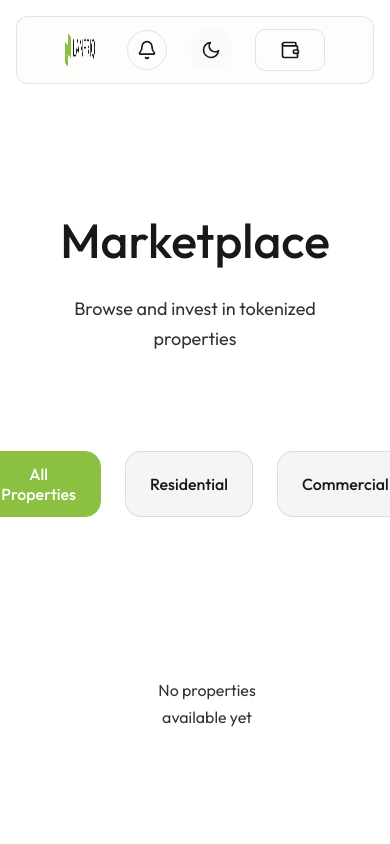
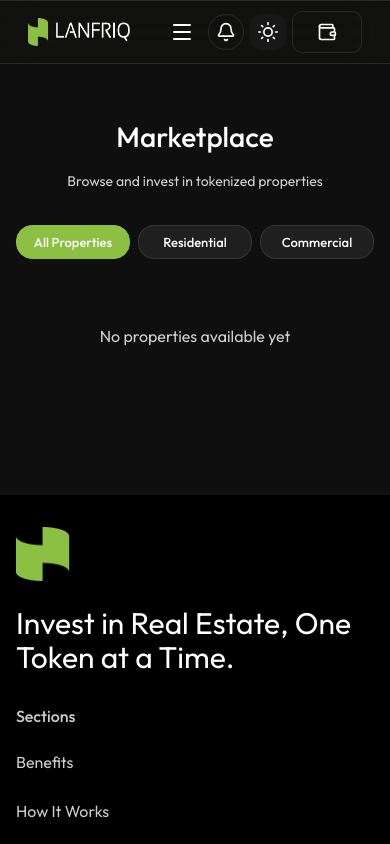
Before and after one commit to abdussalam-mustapha/lanfriq, a React (Vite) app in the folder frontend/lanfriq/: page /marketplace in a window 390 px wide. Shown: the top 844 px of the page. Built offline with nearby package versions, Linux system fonts and the light colour scheme.

Commit message:
fix up landing page

```diff
--- a/frontend/lanfriq/src/components/layout/Header.css
+++ b/frontend/lanfriq/src/components/layout/Header.css
@@ -73,6 +73,50 @@
 
 .nav__icon-btn:hover {
   background-color: var(--color-surface);
+  color: var(--color-primary);
+}
+
+.nav__mobile-menu-btn {
+  display: none;
+  align-items: center;
+  justify-content: center;
+  width: 40px;
+  height: 40px;
+  background: none;
+  border: none;
+  color: var(--color-text-primary);
+  cursor: pointer;
+  padding: 0;
+  transition: color var(--transition-fast);
+}
+
+.nav__mobile-menu-btn:hover {
+  color: var(--color-primary);
+}
+
+.nav__mobile-overlay {
+  display: none;
+}
+
+.nav__mobile-menu {
+  display: flex;
+  flex-direction: column;
+  gap: var(--spacing-md);
+  padding: var(--spacing-lg);
+}
+
+.nav__mobile-link {
+  font-family: var(--font-outfit);
+  font-size: 18px;
+  font-weight: 500;
+  color: var(--color-text-primary);
+  padding: var(--spacing-sm) 0;
+  border-bottom: 1px solid var(--color-border);
+  transition: color var(--transition-fast);
+}
+
+.nav__mobile-link:hover,
+.nav__mobile-link.active {
   color: var(--color-primary);
 }
 
@@ -182,12 +226,42 @@
 
 @media (max-width: 768px) {
   .header {
-    margin: 16px;
-    border-radius: 12px;
+    margin: 0;
+    border-radius: 0;
+    border-left: none;
+    border-right: none;
   }
 
   .nav__menu {
     display: none;
+  }
+
+  .nav__mobile-menu-btn {
+    display: flex;
+  }
+
+  .nav__mobile-overlay {
+    display: block;
+    position: fixed;
+    top: 73px;
+    left: 0;
+    right: 0;
+    bottom: 0;
+    background-color: var(--color-background);
+    z-index: 99;
+    overflow-y: auto;
+    animation: slideDown 0.3s ease-out;
+  }
+
+  @keyframes slideDown {
+    from {
+      opacity: 0;
+      transform: translateY(-20px);
+    }
+    to {
+      opacity: 1;
+      transform: translateY(0);
+    }
   }
 
   .nav {
@@ -198,6 +272,10 @@
     height: 32px;
   }
 
+  .nav__actions {
+    gap: 8px;
+  }
+
   .btn--connect-wallet span {
     display: none;
   }
@@ -205,4 +283,32 @@
   .btn--connect-wallet {
     padding: 10px;
   }
+
+  .theme-toggle {
+    width: 36px;
+    height: 36px;
+  }
+
+  .nav__icon-btn {
+    width: 36px;
+    height: 36px;
+  }
 }
+
+@media (max-width: 480px) {
+  .nav__logo-img {
+    height: 28px;
+  }
+
+  .header {
+    margin: 0;
+  }
+
+  .nav {
+    padding: 10px 12px;
+  }
+
+  .nav__actions {
+    gap: 6px;
+  }
+}
--- a/frontend/lanfriq/src/components/layout/Header.jsx
+++ b/frontend/lanfriq/src/components/layout/Header.jsx
@@ -1,7 +1,7 @@
 import { useState } from 'react'
 import { Link, useLocation } from 'react-router-dom'
 import { useTheme } from '../../context/ThemeContext'
-import { ChevronDown, Wallet, Bell } from 'lucide-react'
+import { ChevronDown, Wallet, Bell, Menu, X } from 'lucide-react'
 import logo from '../../assets/logo.png'
 import logoWhite from '../../assets/lanfriqnavlogowhite.png'
 import './Header.css'
@@ -10,6 +10,7 @@ const Header = () => {
   const { theme, toggleTheme } = useTheme()
   const location = useLocation()
   const [isUseCaseOpen, setIsUseCaseOpen] = useState(false)
+  const [isMobileMenuOpen, setIsMobileMenuOpen] = useState(false)
   const currentLogo = theme === 'dark' ? logoWhite : logo
   const isLandingPage = location.pathname === '/'
 
@@ -55,6 +56,13 @@ const Header = () => {
 
             <div className="nav__actions">
               <button
+                className="nav__mobile-menu-btn"
+                onClick={() => setIsMobileMenuOpen(!isMobileMenuOpen)}
+                aria-label="Toggle menu"
+              >
+                {isMobileMenuOpen ? <X size={24} /> : <Menu size={24} />}
+              </button>
+              <button
                 onClick={toggleTheme}
                 className="theme-toggle"
                 aria-label="Toggle theme"
@@ -83,6 +91,22 @@ const Header = () => {
               </Link>
             </div>
           </nav>
+
+          {/* Mobile Menu Overlay */}
+          {isMobileMenuOpen && (
+            <div className="nav__mobile-overlay">
+              <nav className="nav__mobile-menu">
+                <a href="#benefits" className="nav__mobile-link" onClick={() => setIsMobileMenuOpen(false)}>Benefits</a>
+                <a href="#investors" className="nav__mobile-link" onClick={() => setIsMobileMenuOpen(false)}>For Investors</a>
+                <a href="#property-owners" className="nav__mobile-link" onClick={() => setIsMobileMenuOpen(false)}>Property Owners</a>
+                <a href="#businesses" className="nav__mobile-link" onClick={() => setIsMobileMenuOpen(false)}>Business/Firm</a>
+                <a href="#how-it-works" className="nav__mobile-link" onClick={() => setIsMobileMenuOpen(false)}>How It Works</a>
+                <Link to="/marketplace" className="btn btn--primary" style={{ marginTop: '20px' }} onClick={() => setIsMobileMenuOpen(false)}>
+                  Get Started
+                </Link>
+              </nav>
+            </div>
+          )}
         </div>
       </header>
     )
@@ -111,6 +135,13 @@ const Header = () => {
           </ul>
 
           <div className="nav__actions">
+            <button
+              className="nav__mobile-menu-btn"
+              onClick={() => setIsMobileMenuOpen(!isMobileMenuOpen)}
+              aria-label="Toggle menu"
+            >
+              {isMobileMenuOpen ? <X size={24} /> : <Menu size={24} />}
+            </button>
             <Link to="/notifications" className="nav__icon-btn">
               <Bell size={20} />
             </Link>
@@ -143,6 +174,24 @@ const Header = () => {
             </button>
           </div>
         </nav>
+
+        {/* Mobile Menu Overlay */}
+        {isMobileMenuOpen && (
+          <div className="nav__mobile-overlay">
+            <nav className="nav__mobile-menu">
+              {navLinks.map((link) => (
+                <Link
+                  key={link.path}
+                  to={link.path}
+                  className="nav__mobile-link"
+                  onClick={() => setIsMobileMenuOpen(false)}
+                >
+                  {link.label}
+                </Link>
+              ))}
+            </nav>
+          </div>
+        )}
       </div>
     </header>
   )
--- a/frontend/lanfriq/src/components/layout/MainLayout.css
+++ b/frontend/lanfriq/src/components/layout/MainLayout.css
@@ -9,3 +9,17 @@
   padding-top: var(--spacing-xl);
   padding-bottom: var(--spacing-3xl);
 }
+
+@media (max-width: 768px) {
+  .main-content {
+    padding-top: var(--spacing-lg);
+    padding-bottom: var(--spacing-2xl);
+  }
+}
+
+@media (max-width: 480px) {
+  .main-content {
+    padding-top: var(--spacing-md);
+    padding-bottom: var(--spacing-xl);
+  }
+}
--- a/frontend/lanfriq/src/components/sections/Features.css
+++ b/frontend/lanfriq/src/components/sections/Features.css
@@ -80,13 +80,19 @@
 .feature-card:nth-child(5) {
   padding-top: 48px;
   padding-bottom: 48px;
-  margin-top: -80px;
+  margin-top: -60px;
   z-index: 2;
 }
 
 .feature-card:nth-child(5) .feature-card__image {
   min-height: 240px;
   margin-bottom: 32px;
+}
+
+/* Transparent Valuation card - add space to prevent overlap */
+.feature-card:nth-child(6) {
+  margin-top: 20px;
+  z-index: 1;
 }
 
 .feature-card__image {
@@ -196,6 +202,17 @@
   }
 }
 
+@media (max-width: 1024px) {
+  /* Remove negative margin on NFT card for tablet/mobile */
+  .feature-card:nth-child(5) {
+    margin-top: 0;
+  }
+
+  .feature-card:nth-child(6) {
+    margin-top: 0;
+  }
+}
+
 @media (max-width: 768px) {
   .features__grid {
     grid-template-columns: 1fr;
@@ -232,4 +249,10 @@
   .feature-card__title {
     font-size: 22px;
   }
+
+  /* Ensure NFT card has normal padding on mobile */
+  .feature-card:nth-child(5) {
+    padding-top: 32px;
+    padding-bottom: 32px;
+  }
 }
--- a/frontend/lanfriq/src/components/ui/Button.css
+++ b/frontend/lanfriq/src/components/ui/Button.css
@@ -84,3 +84,33 @@
   min-width: 198px;
   height: 50px;
 }
+
+@media (max-width: 768px) {
+  .btn {
+    font-size: 14px;
+  }
+
+  .btn--small {
+    padding: 8px 16px;
+    font-size: 13px;
+  }
+
+  .btn--medium {
+    padding: 10px 20px;
+    font-size: 14px;
+  }
+
+  .btn--large {
+    padding: 10px 32px;
+    font-size: 15px;
+    min-width: 160px;
+    height: 45px;
+  }
+}
+
+@media (max-width: 480px) {
+  .btn--large {
+    width: 100%;
+    min-width: unset;
+  }
+}
--- a/frontend/lanfriq/src/context/ThemeContext.jsx
+++ b/frontend/lanfriq/src/context/ThemeContext.jsx
@@ -13,7 +13,7 @@ export const useTheme = () => {
 export const ThemeProvider = ({ children }) => {
   const [theme, setTheme] = useState(() => {
     const savedTheme = localStorage.getItem('lanfriq-theme')
-    return savedTheme || 'light'
+    return savedTheme || 'dark' // Default to dark mode
   })
 
   useEffect(() => {
--- a/frontend/lanfriq/src/index.css
+++ b/frontend/lanfriq/src/index.css
@@ -168,6 +168,27 @@ img {
   box-sizing: border-box;
 }
 
+@media (max-width: 768px) {
+  :root {
+    --container-padding: 1.5rem;
+    --spacing-3xl: 4rem;
+    --spacing-2xl: 3rem;
+  }
+
+  .container {
+    padding: 0 var(--container-padding);
+  }
+}
+
+@media (max-width: 480px) {
+  :root {
+    --container-padding: 1rem;
+    --spacing-3xl: 3rem;
+    --spacing-2xl: 2rem;
+    --spacing-xl: 2rem;
+  }
+}
+
 .sr-only {
   position: absolute;
   width: 1px;
--- a/frontend/lanfriq/src/pages/landing/LandingPage.jsx
+++ b/frontend/lanfriq/src/pages/landing/LandingPage.jsx
@@ -7,6 +7,7 @@ import TargetAudience from '../../components/sections/TargetAudience'
 import Statistics from '../../components/sections/Statistics'
 import HowItWorks from '../../components/sections/HowItWorks'
 import CTA from '../../components/sections/CTA'
+import Footer from '../../components/layout/Footer'
 
 const LandingPage = () => {
   useEffect(() => {
@@ -36,6 +37,7 @@ const LandingPage = () => {
       <div data-aos="fade-up">
         <CTA />
       </div>
+      <Footer />
     </>
   )
 }
--- a/frontend/lanfriq/src/pages/marketplace/Marketplace.css
+++ b/frontend/lanfriq/src/pages/marketplace/Marketplace.css
@@ -65,3 +65,69 @@
   padding: var(--spacing-3xl);
   color: var(--color-text-secondary);
 }
+
+@media (max-width: 1024px) {
+  .marketplace__title {
+    font-size: 40px;
+  }
+
+  .marketplace__grid {
+    grid-template-columns: repeat(auto-fill, minmax(300px, 1fr));
+    gap: var(--spacing-lg);
+  }
+}
+
+@media (max-width: 768px) {
+  .marketplace__title {
+    font-size: 32px;
+  }
+
+  .marketplace__description {
+    font-size: 16px;
+  }
+
+  .marketplace__filters {
+    flex-wrap: wrap;
+    gap: var(--spacing-sm);
+  }
+
+  .filter-btn {
+    padding: 10px 20px;
+    font-size: 14px;
+  }
+
+  .marketplace__grid {
+    grid-template-columns: 1fr;
+    gap: var(--spacing-md);
+  }
+
+  .marketplace__empty {
+    padding: var(--spacing-2xl);
+  }
+}
+
+@media (max-width: 480px) {
+  .marketplace__header {
+    margin-bottom: var(--spacing-2xl);
+  }
+
+  .marketplace__title {
+    font-size: 28px;
+    margin-bottom: var(--spacing-sm);
+  }
+
+  .marketplace__description {
+    font-size: 14px;
+  }
+
+  .marketplace__filters {
+    gap: 8px;
+  }
+
+  .filter-btn {
+    padding: 8px 16px;
+    font-size: 13px;
+    flex: 1;
+    min-width: 100px;
+  }
+}
```
Also changed, not shown: 1 other file (tests, documents, lock files or other folders).
